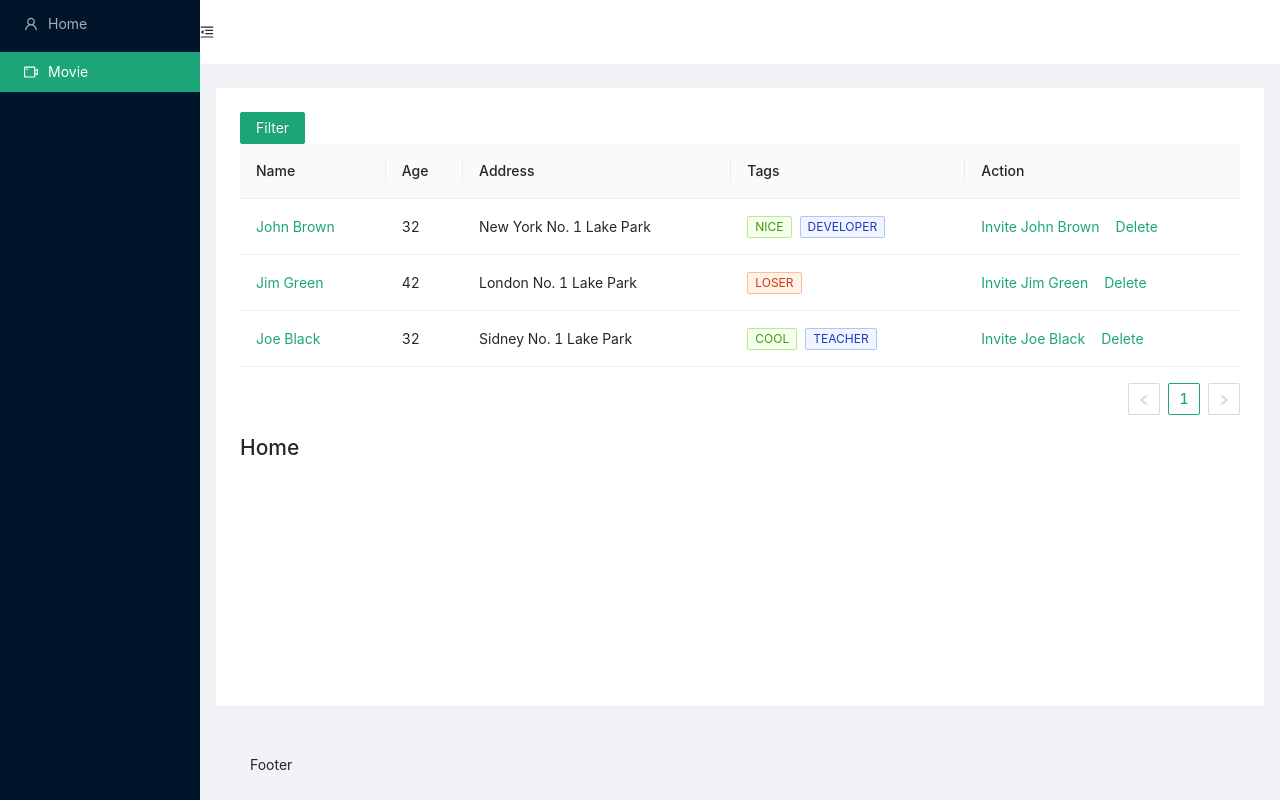
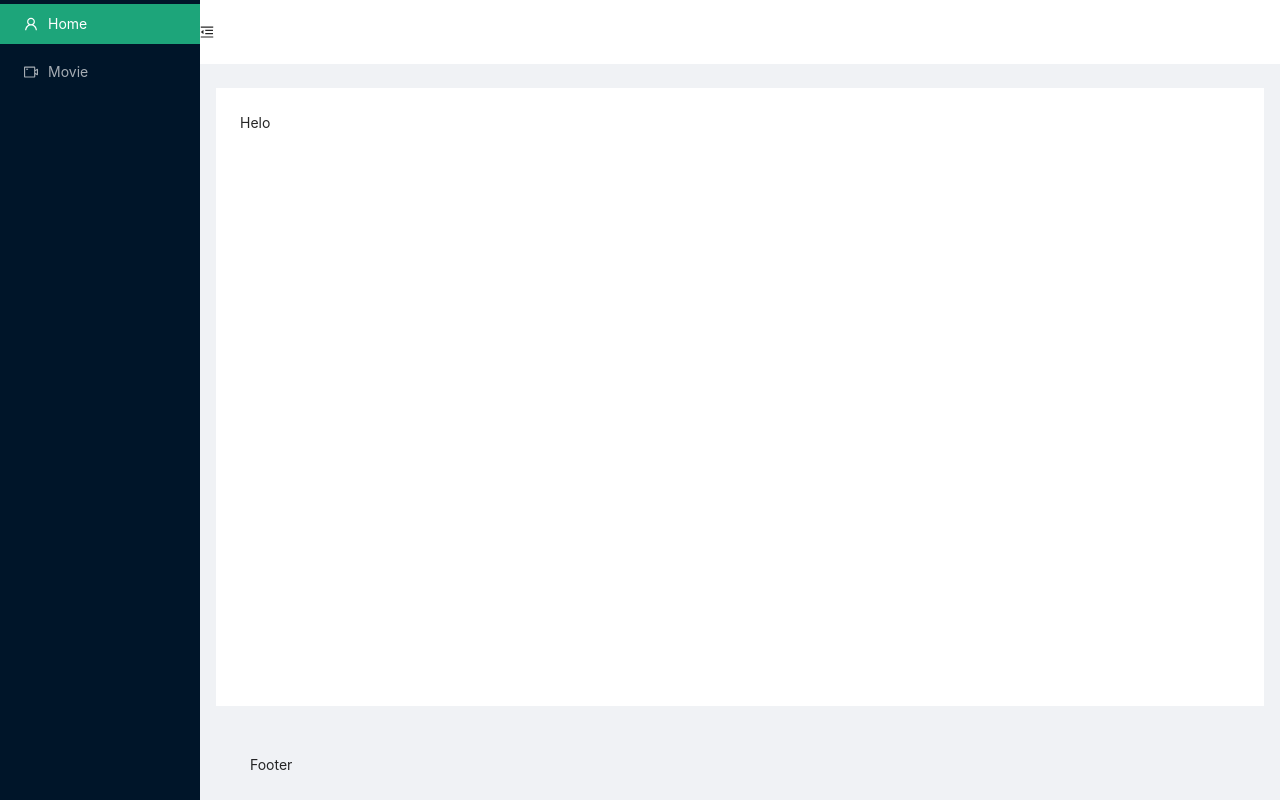
Before and after one commit to skyapps-id/ReactJs-Simple, a React (Create React App) app: page / in a window 1280 px wide. Built offline with nearby package versions, Linux system fonts and the light colour scheme.

Commit message:
Improve routes

```diff
--- a/package.json
+++ b/package.json
@@ -55,5 +55,10 @@
     "eslint-plugin-prettier": "^4.2.1",
     "eslint-plugin-react": "^7.30.1",
     "prettier": "^2.7.1"
+  },
+  "jest": {
+    "transformIgnorePatterns": [
+      "/node_modules/(?!antd|@ant-design|rc-.+?|@babel/runtime).+(js|jsx)$"
+    ]
   }
 }
--- a/src/App.tsx
+++ b/src/App.tsx
@@ -1,4 +1,5 @@
 import React, { useState } from 'react';
+// import { BrowserRouter as Router} from 'react-router-dom';
 import { Layout } from 'antd';
 import './App.less';
 import Slider from './components/Slider';
--- a/src/components/Content.tsx
+++ b/src/components/Content.tsx
@@ -1,90 +1,8 @@
 import React, { FC } from 'react';
-import { Space, Table, Tag, Button, Layout } from 'antd';
-import type { ColumnsType } from 'antd/lib/table';
-import { BrowserRouter as Router, Routes, Route } from 'react-router-dom';
+import { Routes, Route } from 'react-router-dom';
+import { Layout } from 'antd';
 import routes from '../routes';
 const { Content } = Layout;
-
-interface DataType {
-  key: string;
-  name: string;
-  age: number;
-  address: string;
-  tags: string[];
-}
-
-const columns: ColumnsType<DataType> = [
-  {
-    title: 'Name',
-    dataIndex: 'name',
-    key: 'name',
-    render: (text) => <a href="/#">{text}</a>
-  },
-  {
-    title: 'Age',
-    dataIndex: 'age',
-    key: 'age'
-  },
-  {
-    title: 'Address',
-    dataIndex: 'address',
-    key: 'address'
-  },
-  {
-    title: 'Tags',
-    key: 'tags',
-    dataIndex: 'tags',
-    render: (_, { tags }) => (
-      <>
-        {tags.map((tag) => {
-          let color = tag.length > 5 ? 'geekblue' : 'green';
-          if (tag === 'loser') {
-            color = 'volcano';
-          }
-          return (
-            <Tag color={color} key={tag}>
-              {tag.toUpperCase()}
-            </Tag>
-          );
-        })}
-      </>
-    )
-  },
-  {
-    title: 'Action',
-    key: 'action',
-    render: (_, record) => (
-      <Space size="middle">
-        <a href="/#">Invite {record.name}</a>
-        <a href="/#">Delete</a>
-      </Space>
-    )
-  }
-];
-
-const data: DataType[] = [
-  {
-    key: '1',
-    name: 'John Brown',
-    age: 32,
-    address: 'New York No. 1 Lake Park',
-    tags: ['nice', 'developer']
-  },
-  {
-    key: '2',
-    name: 'Jim Green',
-    age: 42,
-    address: 'London No. 1 Lake Park',
-    tags: ['loser']
-  },
-  {
-    key: '3',
-    name: 'Joe Black',
-    age: 32,
-    address: 'Sidney No. 1 Lake Park',
-    tags: ['cool', 'teacher']
-  }
-];
 
 const ContentComponent: FC = () => {
   return (
@@ -96,15 +14,11 @@ const ContentComponent: FC = () => {
         minHeight: 280
       }}
     >
-      <Button type="primary">Filter</Button>
-      <Table columns={columns} dataSource={data} />
-      <Router>
-        <Routes>
-          {routes.map((route, index) => (
-            <Route key={index} path={route.path} element={<route.main />} />
-          ))}
-        </Routes>
-      </Router>
+      <Routes>
+        {routes.map((route, index) => (
+          <Route key={index} {...route} />
+        ))}
+      </Routes>
     </Content>
   );
 };
--- a/src/components/Slider.tsx
+++ b/src/components/Slider.tsx
@@ -1,12 +1,16 @@
 import React, { FC } from 'react';
+import { Link } from 'react-router-dom';
 import { Layout, Menu } from 'antd';
 import { UserOutlined, VideoCameraOutlined } from '@ant-design/icons';
-// import { Link } from "react-router-dom";
+import routes from '../routes';
 interface SliderProps {
   collapsed: boolean;
 }
 
 const { Sider } = Layout;
+const pathName = window.location.pathname;
+const defaultSelected = routes.findIndex(({ path }) => path == pathName) + 1;
+console.log(defaultSelected);
 
 const Slider: FC<SliderProps> = ({ collapsed }) => {
   return (
@@ -15,17 +19,17 @@ const Slider: FC<SliderProps> = ({ collapsed }) => {
       <Menu
         theme="dark"
         mode="inline"
-        defaultSelectedKeys={['2']}
+        defaultSelectedKeys={[String(defaultSelected)]}
         items={[
           {
             key: '1',
             icon: <UserOutlined />,
-            label: 'Home'
+            label: <Link to={'/'}>Home</Link>
           },
           {
             key: '2',
             icon: <VideoCameraOutlined />,
-            label: 'Movie'
+            label: <Link to={'/movie'}>Movie</Link>
           }
         ]}
       />
--- a/src/index.tsx
+++ b/src/index.tsx
@@ -1,5 +1,6 @@
 import React from 'react';
 import ReactDOM from 'react-dom/client';
+import { BrowserRouter } from 'react-router-dom';
 import './index.css';
 import App from './App';
 import reportWebVitals from './reportWebVitals';
@@ -7,7 +8,9 @@ import reportWebVitals from './reportWebVitals';
 const root = ReactDOM.createRoot(document.getElementById('root') as HTMLElement);
 root.render(
   <React.StrictMode>
-    <App />
+    <BrowserRouter>
+      <App />
+    </BrowserRouter>
   </React.StrictMode>
 );
 
--- a/src/routes.tsx
+++ b/src/routes.tsx
@@ -1,19 +1,19 @@
-const routes = [
+import Home from './views/Home';
+import Movie from './views/Movie';
+
+interface Routes {
+  path: string;
+  element: React.ReactElement;
+}
+
+const routes: Routes[] = [
   {
     path: '/',
-    exact: true,
-    sidebar: () => <div>home!</div>,
-    main: () => <h2>Home</h2>
+    element: <Home />
   },
   {
-    path: '/bubblegum',
-    sidebar: () => <div>bubblegum!</div>,
-    main: () => <h2>Bubblegum</h2>
-  },
-  {
-    path: '/shoelaces',
-    sidebar: () => <div>shoelaces!</div>,
-    main: () => <h2>Shoelaces</h2>
+    path: '/movie',
+    element: <Movie />
   }
 ];
 
--- /dev/null
+++ b/src/views/Home.tsx
@@ -0,0 +1,7 @@
+import React, { FC } from 'react';
+
+const Home: FC = () => {
+  return <>Helo</>;
+};
+
+export default Home;
--- /dev/null
+++ b/src/views/Movie.tsx
@@ -0,0 +1,96 @@
+import React, { FC } from 'react';
+import { Space, Table, Tag, Button, Layout } from 'antd';
+import type { ColumnsType } from 'antd/lib/table';
+const { Content } = Layout;
+
+interface DataType {
+  key: string;
+  name: string;
+  age: number;
+  address: string;
+  tags: string[];
+}
+
+const columns: ColumnsType<DataType> = [
+  {
+    title: 'Name',
+    dataIndex: 'name',
+    key: 'name',
+    render: (text) => <a href="/#">{text}</a>
+  },
+  {
+    title: 'Age',
+    dataIndex: 'age',
+    key: 'age'
+  },
+  {
+    title: 'Address',
+    dataIndex: 'address',
+    key: 'address'
+  },
+  {
+    title: 'Tags',
+    key: 'tags',
+    dataIndex: 'tags',
+    render: (_, { tags }) => (
+      <>
+        {tags.map((tag) => {
+          let color = tag.length > 5 ? 'geekblue' : 'green';
+          if (tag === 'loser') {
+            color = 'volcano';
+          }
+          return (
+            <Tag color={color} key={tag}>
+              {tag.toUpperCase()}
+            </Tag>
+          );
+        })}
+      </>
+    )
+  },
+  {
+    title: 'Action',
+    key: 'action',
+    render: (_, record) => (
+      <Space size="middle">
+        <a href="/#">Invite {record.name}</a>
+        <a href="/#">Delete</a>
+      </Space>
+    )
+  }
+];
+
+const data: DataType[] = [
+  {
+    key: '1',
+    name: 'John Brown',
+    age: 32,
+    address: 'New York No. 1 Lake Park',
+    tags: ['nice', 'developer']
+  },
+  {
+    key: '2',
+    name: 'Jim Green',
+    age: 42,
+    address: 'London No. 1 Lake Park',
+    tags: ['loser']
+  },
+  {
+    key: '3',
+    name: 'Joe Black',
+    age: 32,
+    address: 'Sidney No. 1 Lake Park',
+    tags: ['cool', 'teacher']
+  }
+];
+
+const Movie: FC = () => {
+  return (
+    <>
+      <Button type="primary">Filter</Button>
+      <Table columns={columns} dataSource={data} />
+    </>
+  );
+};
+
+export default Movie;
```
Also changed, not shown: 1 other file (tests, documents, lock files or other folders).
